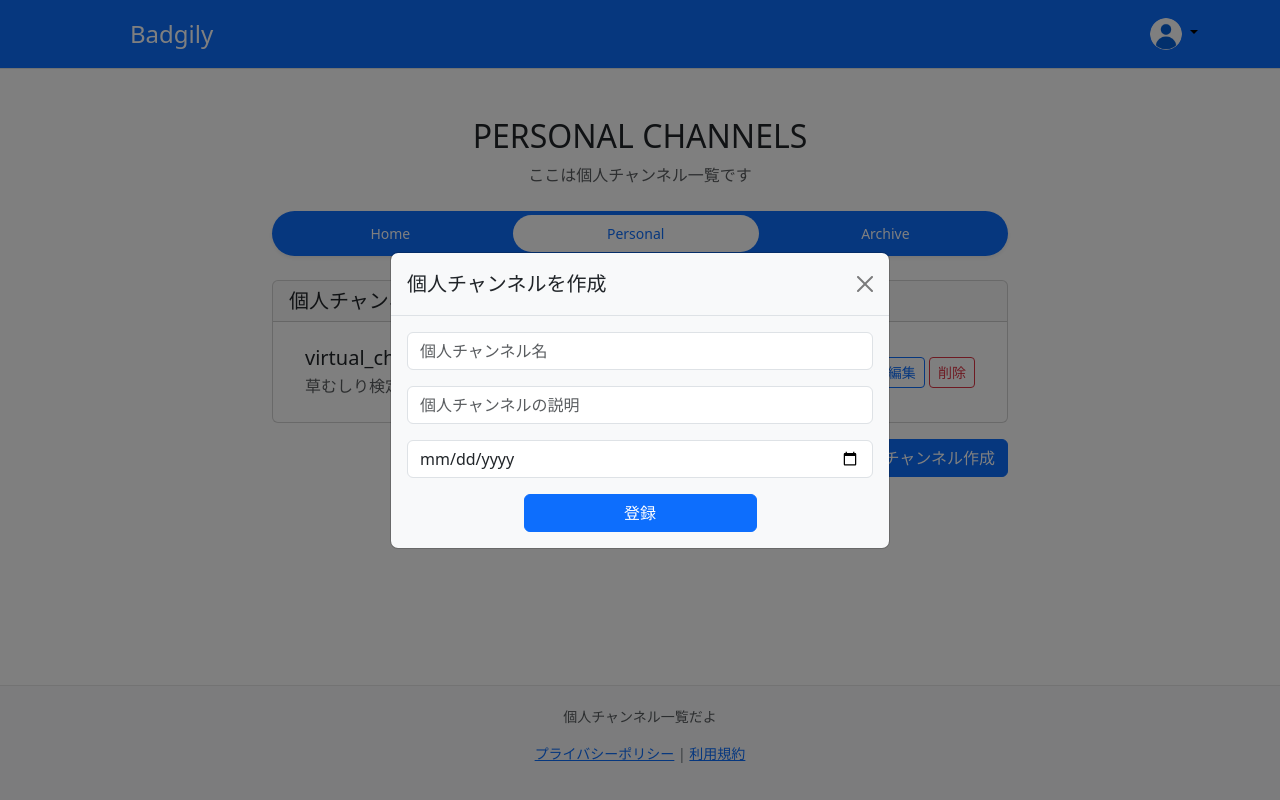
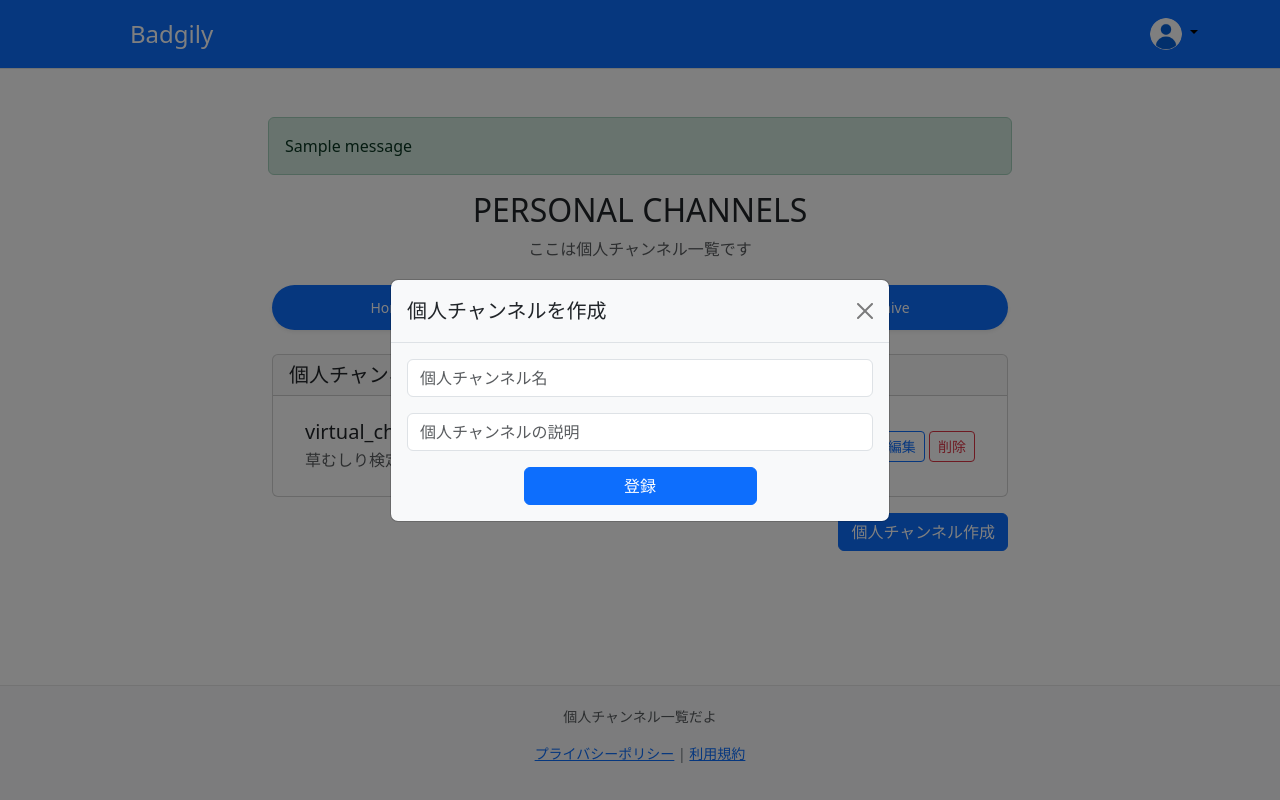
Before and after one commit to Hackathon-Spring-2024-TeamG/team-g-app, a Flask app: page /personal_channels in a window 1280 px wide, after a click on "個人チャンネル作成". Run offline with Flask 2, Linux system fonts and the light colour scheme; the visitor is signed in with stand-in values (Sample User, id 1); data comes from the database, SQL or seed files in the repository; one stand-in notice (Sample message) is shown; data that the repository does not hold is empty.

Commit message:
個人チャンネルの作成・削除時に関するフラッシュメッセージを実装

```diff
--- a/ChatApp/app.py
+++ b/ChatApp/app.py
@@ -134,8 +134,10 @@ def add_personal_channels():
         p_channel_name = request.form.get('personalChannelName')
         p_channel_description = request.form.get('personalChannelDescription')
         dbConnect.createPersonalChannel(user_id, p_channel_name, p_channel_description)
+        flash('個人チャンネルが正常に作成されました。', 'success')
         return redirect('/personal_channels')
     else:
+        flash('個人チャンネルは既に存在します。', 'danger')
         return redirect('/personal_channels')
 
 
@@ -148,10 +150,11 @@ def delete_personal_channel(personal_channel_id):
     else:
         personal_channel = dbConnect.getPersonalChannelById(personal_channel_id)
         if personal_channel["user_id"] != user_id:
-            flash('チャンネルは作成者のみ削除可能です')
+            flash('チャンネルは作成者のみ削除可能です', 'danger')
             return redirect ('/')
         else:
             dbConnect.deletePersonalChannel(personal_channel_id)
+            flash('個人チャンネルは正常に削除されました。', 'success')
             return redirect('/personal_channels')
 
 # アカウントページ表示
--- a/ChatApp/templates/personal/personal_channels.html
+++ b/ChatApp/templates/personal/personal_channels.html
@@ -4,8 +4,20 @@
 
 {% block body %}
 <div class="container my-5">
+  <div class="col-8 mx-auto">
+  {% with messages = get_flashed_messages(with_categories=true) %}
+    {% if messages %}
+      {% for category, message in messages %}
+        <!-- 各メッセージはBootstrapのアラートを使用して表示。-->
+        <div class="alert alert-{{ category }}">
+          {{ message }}
+        </div>
+      {% endfor %}
+    {% endif %}
+  {% endwith %}
+  </div>
   <div class="row">
-    <div class="col-12">
+    <div class="col-8 mx-auto">
       <div class="channel-title text-center mb-4">
         <h2>PERSONAL CHANNELS</h2>
         <p class="channel-title-text text-muted">ここは個人チャンネル一覧です</p>
@@ -65,13 +77,10 @@
       </div>
       <form name="addChannelForm" class="modal-body" action="/personal_channels" method="POST">
         <div class="mb-3">
-          <input type="text" class="form-control" placeholder="個人チャンネル名" name="channelTitle" required>
+          <input type="text" class="form-control" placeholder="個人チャンネル名" name="personalChannelName" required>
         </div>
         <div class="mb-3">
-          <input type="text" class="form-control" placeholder="個人チャンネルの説明" name="channelDescription" required>
-        </div>
-        <div class="mb-3">
-          <input type="date" class="form-control" name="channelStartDate" required>
+          <input type="text" class="form-control" placeholder="個人チャンネルの説明" name="personalChannelDescription" required>
         </div>
         <button type="submit" class="btn btn-primary mx-auto d-block w-50" id="add-channel-confirmation-button">登録</button>
       </form>
```
